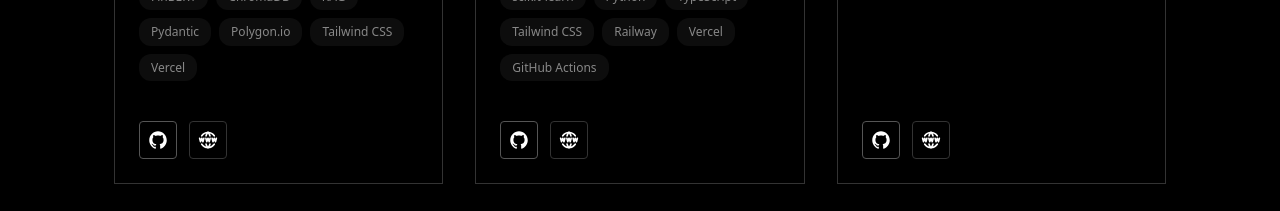
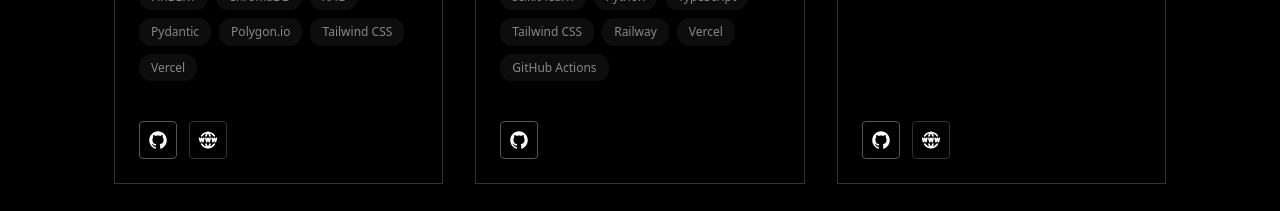
Before and after one commit to mclima/mariaclima.ai, a Next.js app: page / in a window 1280 px wide. Shown: the part 1020-1231 px from the top of the page. Built offline with nearby package versions, Linux system fonts and the light colour scheme.

Commit message:
remove tech job board link

```diff
--- a/src/components/Projects.jsx
+++ b/src/components/Projects.jsx
@@ -24,7 +24,7 @@ const projects = [
       "AI-powered tech job board with intelligent resume matching and personalized insights. Aggregates remote US tech jobs, stores them in PostgreSQL with pre-computed embeddings for fast matching (~15-20 seconds). Resume upload enables personalized job rankings using a hybrid ML algorithm: 40% skills overlap, 35% semantic similarity (Sentence Transformers), and 25% title alignment. Top 5 matches (80%+ scores) receive AI-generated explanations via GPT-4o-mini highlighting aligned skills and growth opportunities.",
     tech: ["FastAPI", "Next.js", "PostgreSQL", "Sentence Transformers", "OpenAI GPT-4o-mini", "LangChain", "scikit-learn", "Python", "TypeScript", "Tailwind CSS", "Railway", "Vercel", "GitHub Actions"],
     githubLink: 'https://github.com/mclima/generative-ai/tree/main/tech-job-board',
-    liveLink: 'https://tech-job-board.mariaclima.ai',
+    //liveLink: 'https://tech-job-board.mariaclima.ai',
   },
   {
     title: "Research Outline Generator",
```
